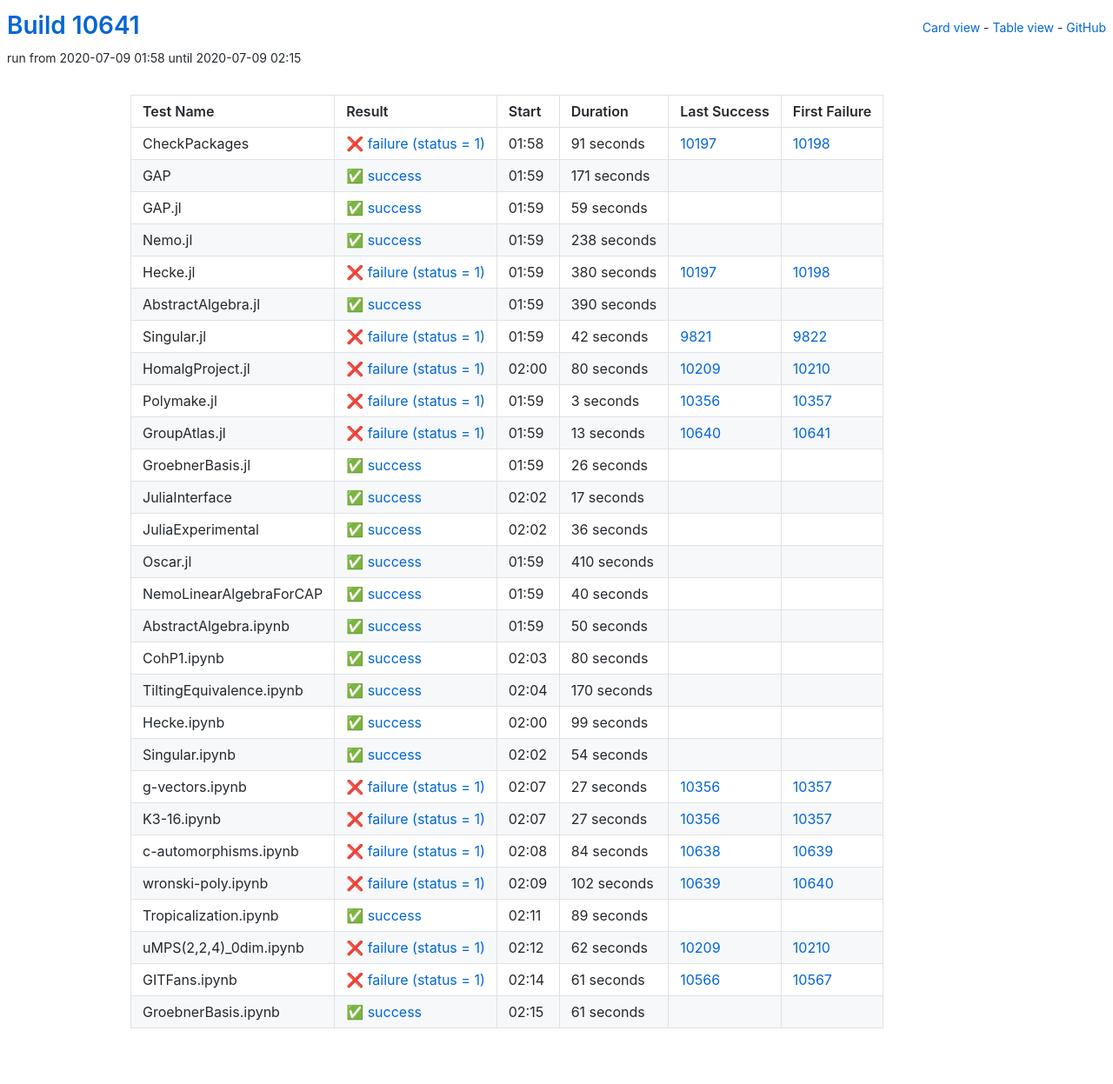
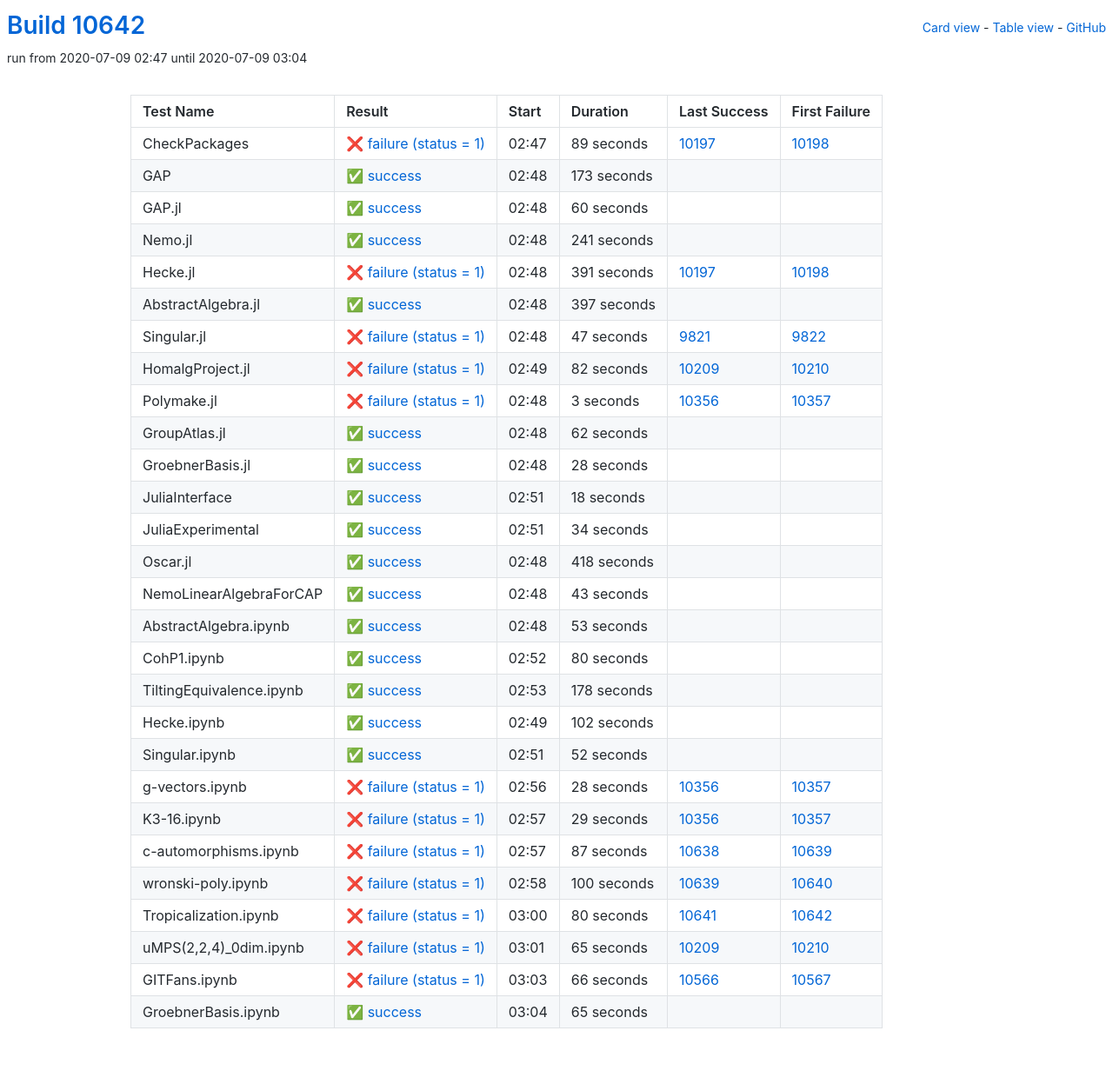
Before and after one commit to oscar-system/oscar-ci-status, a Jekyll site: the page built from table.html, in a window 1280 px wide. Shown: the whole page at 87% size. Built offline with Jekyll 4.4.1, drawn with Linux system fonts in a browser that asks for light colours.

Commit message:
Build #10642

```diff
--- a/_data/ci.yml
+++ b/_data/ci.yml
@@ -1,6 +1,6 @@
 ---
-build: 10641
-build_url: https://oscarci.mathematik.uni-kl.de/job/oscar/10641/
+build: 10642
+build_url: https://oscarci.mathematik.uni-kl.de/job/oscar/10642/
 job: oscar
 organization: oscar-system
 repo: oscar-ci-status
@@ -8,104 +8,104 @@
 tests:
 - name: CheckPackages
   id: checkpackages
-  log: https://oscarci.mathematik.uni-kl.de/job/oscar/10641/artifact/logs/build-10641/CheckPackages.log
-  start: 2020-07-09 01:58
+  log: https://oscarci.mathematik.uni-kl.de/job/oscar/10642/artifact/logs/build-10642/CheckPackages.log
+  start: 2020-07-09 02:47
   success: false
   exitcode: 1
   status: failure
-  duration: 91
+  duration: 89
   last_success: 10197
   last_success_url: https://oscarci.mathematik.uni-kl.de/job/oscar/10197/
   first_failure: 10198
   first_failure_url: https://oscarci.mathematik.uni-kl.de/job/oscar/10198/
 - name: GAP
   id: gap
-  log: https://oscarci.mathematik.uni-kl.de/job/oscar/10641/artifact/logs/build-10641/GAP.log
-  start: 2020-07-09 01:59
+  log: https://oscarci.mathematik.uni-kl.de/job/oscar/10642/artifact/logs/build-10642/GAP.log
+  start: 2020-07-09 02:48
   success: true
   exitcode: 0
   status: success
-  duration: 171
+  duration: 173
   last_success: false
   last_success_url:
   first_failure: false
   first_failure_url:
 - name: GAP.jl
   id: gap-jl
-  log: https://oscarci.mathematik.uni-kl.de/job/oscar/10641/artifact/logs/build-10641/GAP.jl.log
-  start: 2020-07-09 01:59
+  log: https://oscarci.mathematik.uni-kl.de/job/oscar/10642/artifact/logs/build-10642/GAP.jl.log
+  start: 2020-07-09 02:48
   success: true
   exitcode: 0
   status: success
-  duration: 59
+  duration: 60
   last_success: false
   last_success_url:
   first_failure: false
   first_failure_url:
 - name: Nemo.jl
   id: nemo-jl
-  log: https://oscarci.mathematik.uni-kl.de/job/oscar/10641/artifact/logs/build-10641/Nemo.jl.log
-  start: 2020-07-09 01:59
+  log: https://oscarci.mathematik.uni-kl.de/job/oscar/10642/artifact/logs/build-10642/Nemo.jl.log
+  start: 2020-07-09 02:48
   success: true
   exitcode: 0
   status: success
-  duration: 238
+  duration: 241
   last_success: false
   last_success_url:
   first_failure: false
   first_failure_url:
 - name: Hecke.jl
   id: hecke-jl
-  log: https://oscarci.mathematik.uni-kl.de/job/oscar/10641/artifact/logs/build-10641/Hecke.jl.log
-  start: 2020-07-09 01:59
+  log: https://oscarci.mathematik.uni-kl.de/job/oscar/10642/artifact/logs/build-10642/Hecke.jl.log
+  start: 2020-07-09 02:48
   success: false
   exitcode: 1
   status: failure
-  duration: 380
+  duration: 391
   last_success: 10197
   last_success_url: https://oscarci.mathematik.uni-kl.de/job/oscar/10197/
   first_failure: 10198
   first_failure_url: https://oscarci.mathematik.uni-kl.de/job/oscar/10198/
 - name: AbstractAlgebra.jl
   id: abstractalgebra-jl
-  log: https://oscarci.mathematik.uni-kl.de/job/oscar/10641/artifact/logs/build-10641/AbstractAlgebra.jl.log
-  start: 2020-07-09 01:59
+  log: https://oscarci.mathematik.uni-kl.de/job/oscar/10642/artifact/logs/build-10642/AbstractAlgebra.jl.log
+  start: 2020-07-09 02:48
   success: true
   exitcode: 0
   status: success
-  duration: 390
+  duration: 397
   last_success: false
   last_success_url:
   first_failure: false
   first_failure_url:
 - name: Singular.jl
   id: singular-jl
-  log: https://oscarci.mathematik.uni-kl.de/job/oscar/10641/artifact/logs/build-10641/Singular.jl.log
-  start: 2020-07-09 01:59
+  log: https://oscarci.mathematik.uni-kl.de/job/oscar/10642/artifact/logs/build-10642/Singular.jl.log
+  start: 2020-07-09 02:48
   success: false
   exitcode: 1
   status: failure
-  duration: 42
+  duration: 47
   last_success: 9821
   last_success_url: https://oscarci.mathematik.uni-kl.de/job/oscar/9821/
   first_failure: 9822
   first_failure_url: https://oscarci.mathematik.uni-kl.de/job/oscar/9822/
 - name: HomalgProject.jl
   id: homalgproject-jl
-  log: https://oscarci.mathematik.uni-kl.de/job/oscar/10641/artifact/logs/build-10641/HomalgProject.jl.log
-  start: 2020-07-09 02:00
+  log: https://oscarci.mathematik.uni-kl.de/job/oscar/10642/artifact/logs/build-10642/HomalgProject.jl.log
+  start: 2020-07-09 02:49
   success: false
   exitcode: 1
   status: failure
-  duration: 80
+  duration: 82
   last_success: 10209
   last_success_url: https://oscarci.mathematik.uni-kl.de/job/oscar/10209/
   first_failure: 10210
   first_failure_url: https://oscarci.mathematik.uni-kl.de/job/oscar/10210/
 - name: Polymake.jl
   id: polymake-jl
-  log: https://oscarci.mathematik.uni-kl.de/job/oscar/10641/artifact/logs/build-10641/Polymake.jl.log
-  start: 2020-07-09 01:59
+  log: https://oscarci.mathematik.uni-kl.de/job/oscar/10642/artifact/logs/build-10642/Polymake.jl.log
+  start: 2020-07-09 02:48
   success: false
   exitcode: 1
   status: failure
@@ -116,92 +116,92 @@
   first_failure_url: https://oscarci.mathematik.uni-kl.de/job/oscar/10357/
 - name: GroupAtlas.jl
   id: groupatlas-jl
-  log: https://oscarci.mathematik.uni-kl.de/job/oscar/10641/artifact/logs/build-10641/GroupAtlas.jl.log
-  start: 2020-07-09 01:59
-  success: false
-  exitcode: 1
-  status: failure
-  duration: 13
-  last_success: 10640
-  last_success_url: https://oscarci.mathematik.uni-kl.de/job/oscar/10640/
-  first_failure: 10641
-  first_failure_url: https://oscarci.mathematik.uni-kl.de/job/oscar/10641/
-- name: GroebnerBasis.jl
-  id: groebnerbasis-jl
-  log: https://oscarci.mathematik.uni-kl.de/job/oscar/10641/artifact/logs/build-10641/GroebnerBasis.jl.log
-  start: 2020-07-09 01:59
+  log: https://oscarci.mathematik.uni-kl.de/job/oscar/10642/artifact/logs/build-10642/GroupAtlas.jl.log
+  start: 2020-07-09 02:48
   success: true
   exitcode: 0
   status: success
-  duration: 26
+  duration: 62
+  last_success: false
+  last_success_url:
+  first_failure: false
+  first_failure_url:
+- name: GroebnerBasis.jl
+  id: groebnerbasis-jl
+  log: https://oscarci.mathematik.uni-kl.de/job/oscar/10642/artifact/logs/build-10642/GroebnerBasis.jl.log
+  start: 2020-07-09 02:48
+  success: true
+  exitcode: 0
+  status: success
+  duration: 28
   last_success: false
   last_success_url:
   first_failure: false
   first_failure_url:
 - name: JuliaInterface
   id: juliainterface
-  log: https://oscarci.mathematik.uni-kl.de/job/oscar/10641/artifact/logs/build-10641/JuliaInterface.log
-  start: 2020-07-09 02:02
+  log: https://oscarci.mathematik.uni-kl.de/job/oscar/10642/artifact/logs/build-10642/JuliaInterface.log
+  start: 2020-07-09 02:51
   success: true
   exitcode: 0
   status: success
-  duration: 17
+  duration: 18
   last_success: false
   last_success_url:
   first_failure: false
   first_failure_url:
 - name: JuliaExperimental
   id: juliaexperimental
-  log: https://oscarci.mathematik.uni-kl.de/job/oscar/10641/artifact/logs/build-10641/JuliaExperimental.log
-  start: 2020-07-09 02:02
+  log: https://oscarci.mathematik.uni-kl.de/job/oscar/10642/artifact/logs/build-10642/JuliaExperimental.log
+  start: 2020-07-09 02:51
   success: true
   exitcode: 0
   status: success
-  duration: 36
+  duration: 34
   last_success: false
   last_success_url:
   first_failure: false
   first_failure_url:
 - name: Oscar.jl
   id: oscar-jl
-  log: https://oscarci.mathematik.uni-kl.de/job/oscar/10641/artifact/logs/build-10641/Oscar.jl.log
-  start: 2020-07-09 01:59
+  log: https://oscarci.mathematik.uni-kl.de/job/oscar/10642/artifact/logs/build-10642/Oscar.jl.log
+  start: 2020-07-09 02:48
   success: true
   exitcode: 0
   status: success
-  duration: 410
+  duration: 418
   last_success: false
   last_success_url:
   first_failure: false
   first_failure_url:
 - name: NemoLinearAlgebraForCAP
   id: nemolinearalgebraforcap
-  log: https://oscarci.mathematik.uni-kl.de/job/oscar/10641/artifact/logs/build-10641/NemoLinearAlgebraForCAP.log
-  start: 2020-07-09 01:59
+  log: https://oscarci.mathematik.uni-kl.de/job/oscar/10642/artifact/logs/build-10642/NemoLinearAlgebraForCAP.log
+  start: 2020-07-09 02:48
   success: true
   exitcode: 0
   status: success
-  duration: 40
+  duration: 43
   last_success: false
   last_success_url:
   first_failure: false
   first_failure_url:
 - name: AbstractAlgebra.ipynb
   id: abstractalgebra-ipynb
-  log: https://oscarci.mathematik.uni-kl.de/job/oscar/10641/artifact/logs/build-10641/AbstractAlgebra.ipynb.log
-  start: 2020-07-09 01:59
+  log: https://oscarci.mathematik.uni-kl.de/job/oscar/10642/artifact/logs/build-10642/AbstractAlgebra.ipynb.log
+  start: 2020-07-09 02:48
   success: true
   exitcode: 0
   status: success
-  duration: 50
+  duration: 53
   last_success: false
   last_success_url:
   first_failure: false
   first_failure_url:
 - name: CohP1.ipynb
   id: cohp1-ipynb
-  log: https://oscarci.mathematik.uni-kl.de/job/oscar/10641/artifact/logs/build-10641/CohP1.ipynb.log
-  start: 2020-07-09 02:03
+  log: https://oscarci.mathematik.uni-kl.de/job/oscar/10642/artifact/logs/build-10642/CohP1.ipynb.log
+  start: 2020-07-09 02:52
   success: true
   exitcode: 0
   status: success
@@ -212,132 +212,132 @@
   first_failure_url:
 - name: TiltingEquivalence.ipynb
   id: tiltingequivalence-ipynb
-  log: https://oscarci.mathematik.uni-kl.de/job/oscar/10641/artifact/logs/build-10641/TiltingEquivalence.ipynb.log
-  start: 2020-07-09 02:04
+  log: https://oscarci.mathematik.uni-kl.de/job/oscar/10642/artifact/logs/build-10642/TiltingEquivalence.ipynb.log
+  start: 2020-07-09 02:53
   success: true
   exitcode: 0
   status: success
-  duration: 170
+  duration: 178
   last_success: false
   last_success_url:
   first_failure: false
   first_failure_url:
 - name: Hecke.ipynb
   id: hecke-ipynb
-  log: https://oscarci.mathematik.uni-kl.de/job/oscar/10641/artifact/logs/build-10641/Hecke.ipynb.log
-  start: 2020-07-09 02:00
+  log: https://oscarci.mathematik.uni-kl.de/job/oscar/10642/artifact/logs/build-10642/Hecke.ipynb.log
+  start: 2020-07-09 02:49
   success: true
   exitcode: 0
   status: success
-  duration: 99
+  duration: 102
   last_success: false
   last_success_url:
   first_failure: false
   first_failure_url:
 - name: Singular.ipynb
   id: singular-ipynb
-  log: https://oscarci.mathematik.uni-kl.de/job/oscar/10641/artifact/logs/build-10641/Singular.ipynb.log
-  start: 2020-07-09 02:02
+  log: https://oscarci.mathematik.uni-kl.de/job/oscar/10642/artifact/logs/build-10642/Singular.ipynb.log
+  start: 2020-07-09 02:51
   success: true
   exitcode: 0
   status: success
-  duration: 54
+  duration: 52
   last_success: false
   last_success_url:
   first_failure: false
   first_failure_url:
 - name: g-vectors.ipynb
   id: g-vectors-ipynb
-  log: https://oscarci.mathematik.uni-kl.de/job/oscar/10641/artifact/logs/build-10641/g-vectors.ipynb.log
-  start: 2020-07-09 02:07
+  log: https://oscarci.mathematik.uni-kl.de/job/oscar/10642/artifact/logs/build-10642/g-vectors.ipynb.log
+  start: 2020-07-09 02:56
   success: false
   exitcode: 1
   status: failure
-  duration: 27
+  duration: 28
   last_success: 10356
   last_success_url: https://oscarci.mathematik.uni-kl.de/job/oscar/10356/
   first_failure: 10357
   first_failure_url: https://oscarci.mathematik.uni-kl.de/job/oscar/10357/
 - name: K3-16.ipynb
   id: k3-16-ipynb
-  log: https://oscarci.mathematik.uni-kl.de/job/oscar/10641/artifact/logs/build-10641/K3-16.ipynb.log
-  start: 2020-07-09 02:07
+  log: https://oscarci.mathematik.uni-kl.de/job/oscar/10642/artifact/logs/build-10642/K3-16.ipynb.log
+  start: 2020-07-09 02:57
   success: false
   exitcode: 1
   status: failure
-  duration: 27
+  duration: 29
   last_success: 10356
   last_success_url: https://oscarci.mathematik.uni-kl.de/job/oscar/10356/
   first_failure: 10357
   first_failure_url: https://oscarci.mathematik.uni-kl.de/job/oscar/10357/
 - name: c-automorphisms.ipynb
   id: c-automorphisms-ipynb
-  log: https://oscarci.mathematik.uni-kl.de/job/oscar/10641/artifact/logs/build-10641/c-automorphisms.ipynb.log
-  start: 2020-07-09 02:08
+  log: https://oscarci.mathematik.uni-kl.de/job/oscar/10642/artifact/logs/build-10642/c-automorphisms.ipynb.log
+  start: 2020-07-09 02:57
   success: false
   exitcode: 1
   status: failure
-  duration: 84
+  duration: 87
   last_success: 10638
   last_success_url: https://oscarci.mathematik.uni-kl.de/job/oscar/10638/
   first_failure: 10639
   first_failure_url: https://oscarci.mathematik.uni-kl.de/job/oscar/10639/
 - name: wronski-poly.ipynb
   id: wronski-poly-ipynb
-  log: https://oscarci.mathematik.uni-kl.de/job/oscar/10641/artifact/logs/build-10641/wronski-poly.ipynb.log
-  start: 2020-07-09 02:09
+  log: https://oscarci.mathematik.uni-kl.de/job/oscar/10642/artifact/logs/build-10642/wronski-poly.ipynb.log
+  start: 2020-07-09 02:58
   success: false
   exitcode: 1
   status: failure
-  duration: 102
+  duration: 100
   last_success: 10639
   last_success_url: https://oscarci.mathematik.uni-kl.de/job/oscar/10639/
   first_failure: 10640
   first_failure_url: https://oscarci.mathematik.uni-kl.de/job/oscar/10640/
 - name: Tropicalization.ipynb
   id: tropicalization-ipynb
-  log: https://oscarci.mathematik.uni-kl.de/job/oscar/10641/artifact/logs/build-10641/Tropicalization.ipynb.log
-  start: 2020-07-09 02:11
-  success: true
-  exitcode: 0
-  status: success
-  duration: 89
-  last_success: false
-  last_success_url:
-  first_failure: false
-  first_failure_url:
-- name: uMPS(2,2,4)_0dim.ipynb
-  id: umps-2-2-4-0dim-ipynb
-  log: https://oscarci.mathematik.uni-kl.de/job/oscar/10641/artifact/logs/build-10641/uMPS-2-2-4-_0dim.ipynb.log
-  start: 2020-07-09 02:12
+  log: https://oscarci.mathematik.uni-kl.de/job/oscar/10642/artifact/logs/build-10642/Tropicalization.ipynb.log
+  start: 2020-07-09 03:00
   success: false
   exitcode: 1
   status: failure
-  duration: 62
+  duration: 80
+  last_success: 10641
+  last_success_url: https://oscarci.mathematik.uni-kl.de/job/oscar/10641/
+  first_failure: 10642
+  first_failure_url: https://oscarci.mathematik.uni-kl.de/job/oscar/10642/
+- name: uMPS(2,2,4)_0dim.ipynb
+  id: umps-2-2-4-0dim-ipynb
+  log: https://oscarci.mathematik.uni-kl.de/job/oscar/10642/artifact/logs/build-10642/uMPS-2-2-4-_0dim.ipynb.log
+  start: 2020-07-09 03:01
+  success: false
+  exitcode: 1
+  status: failure
+  duration: 65
   last_success: 10209
   last_success_url: https://oscarci.mathematik.uni-kl.de/job/oscar/10209/
   first_failure: 10210
   first_failure_url: https://oscarci.mathematik.uni-kl.de/job/oscar/10210/
 - name: GITFans.ipynb
   id: gitfans-ipynb
-  log: https://oscarci.mathematik.uni-kl.de/job/oscar/10641/artifact/logs/build-10641/GITFans.ipynb.log
-  start: 2020-07-09 02:14
+  log: https://oscarci.mathematik.uni-kl.de/job/oscar/10642/artifact/logs/build-10642/GITFans.ipynb.log
+  start: 2020-07-09 03:03
   success: false
   exitcode: 1
   status: failure
-  duration: 61
+  duration: 66
   last_success: 10566
   last_success_url: https://oscarci.mathematik.uni-kl.de/job/oscar/10566/
   first_failure: 10567
   first_failure_url: https://oscarci.mathematik.uni-kl.de/job/oscar/10567/
 - name: GroebnerBasis.ipynb
   id: groebnerbasis-ipynb
-  log: https://oscarci.mathematik.uni-kl.de/job/oscar/10641/artifact/logs/build-10641/GroebnerBasis.ipynb.log
-  start: 2020-07-09 02:15
+  log: https://oscarci.mathematik.uni-kl.de/job/oscar/10642/artifact/logs/build-10642/GroebnerBasis.ipynb.log
+  start: 2020-07-09 03:04
   success: true
   exitcode: 0
   status: success
-  duration: 61
+  duration: 65
   last_success: false
   last_success_url:
   first_failure: false
```
Also changed, not shown: README.md.
